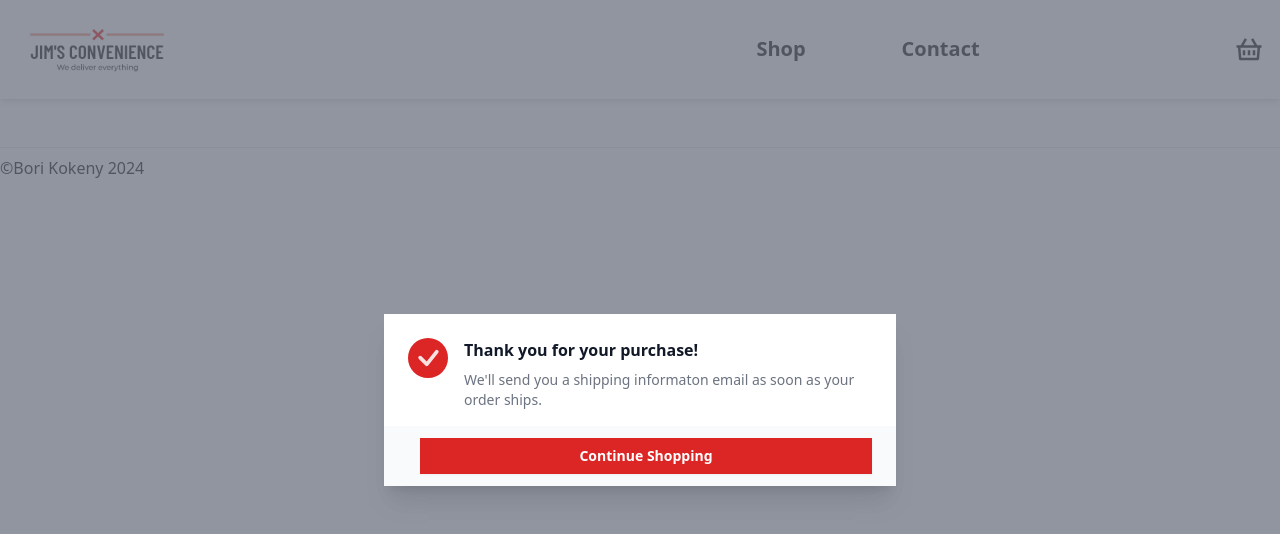
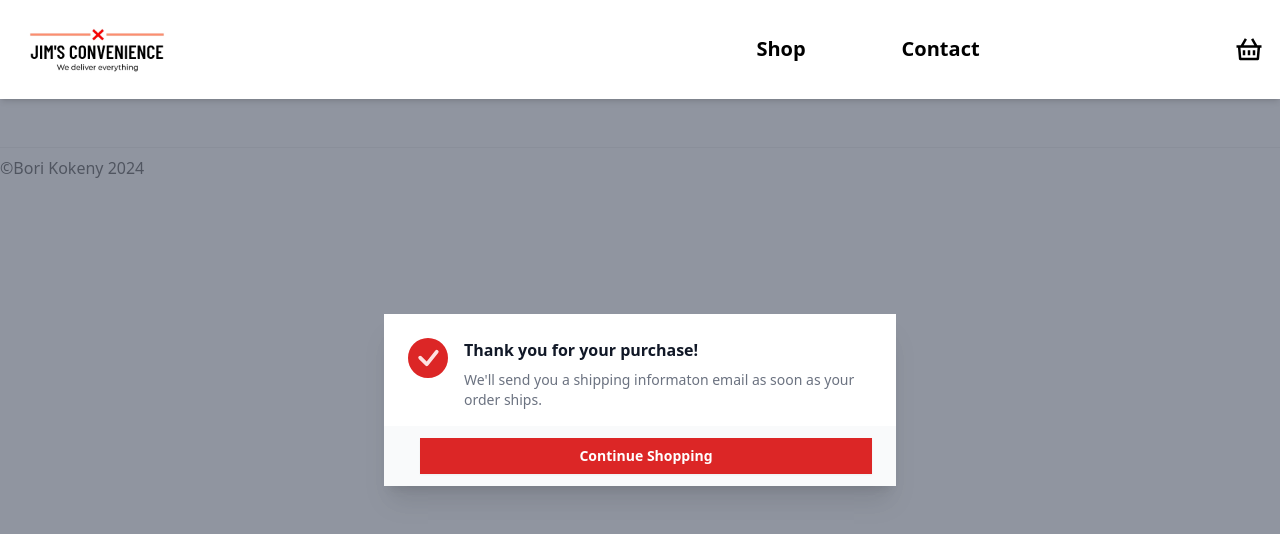
Before and after one commit to borikokeny/Front-End-Frameworks_CA, a React (Vite) app: page /checkoutSuccess in a window 1280 px wide. Shown: the top 534 px of the page. Built offline with nearby package versions, Linux system fonts and the light colour scheme.

Commit message:
Fixes freezed header

```diff
--- a/src/components/header.jsx
+++ b/src/components/header.jsx
@@ -6,7 +6,7 @@ import { useCart } from "./cart/context/CartContext";
 export default function Header() {
   const { cartQuantity } = useCart();
   return (
-    <header className="shadow-md">
+    <header className="shadow-md sticky top-0 z-50 bg-white">
       <div className="container mx-auto flex justify-between items-center p-4 flex-wrap">
         <div className="w-1/3 md:w-auto text-lg font-bold">
           <Link to="/" className="hover:text-gray-200">
```
